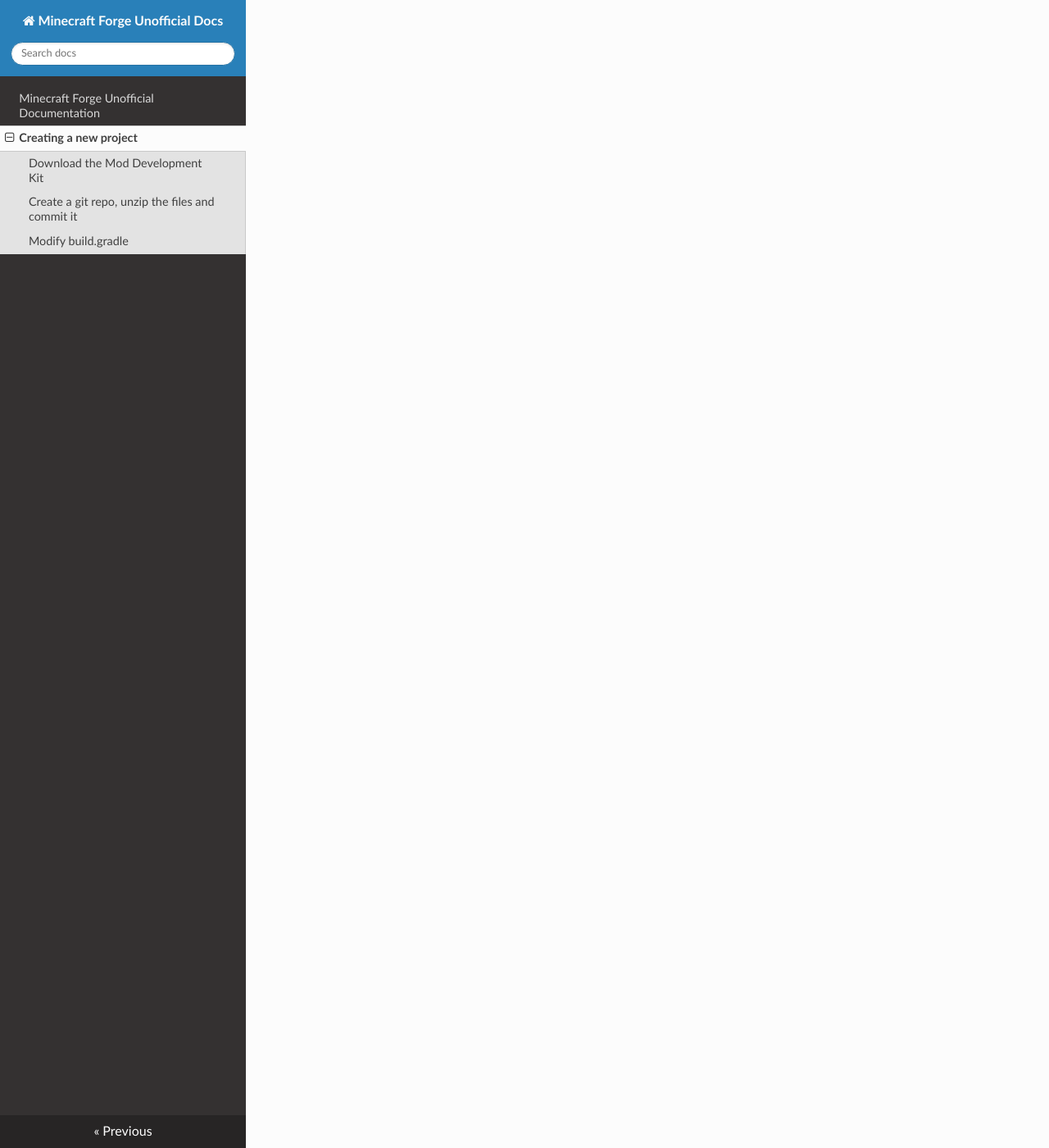
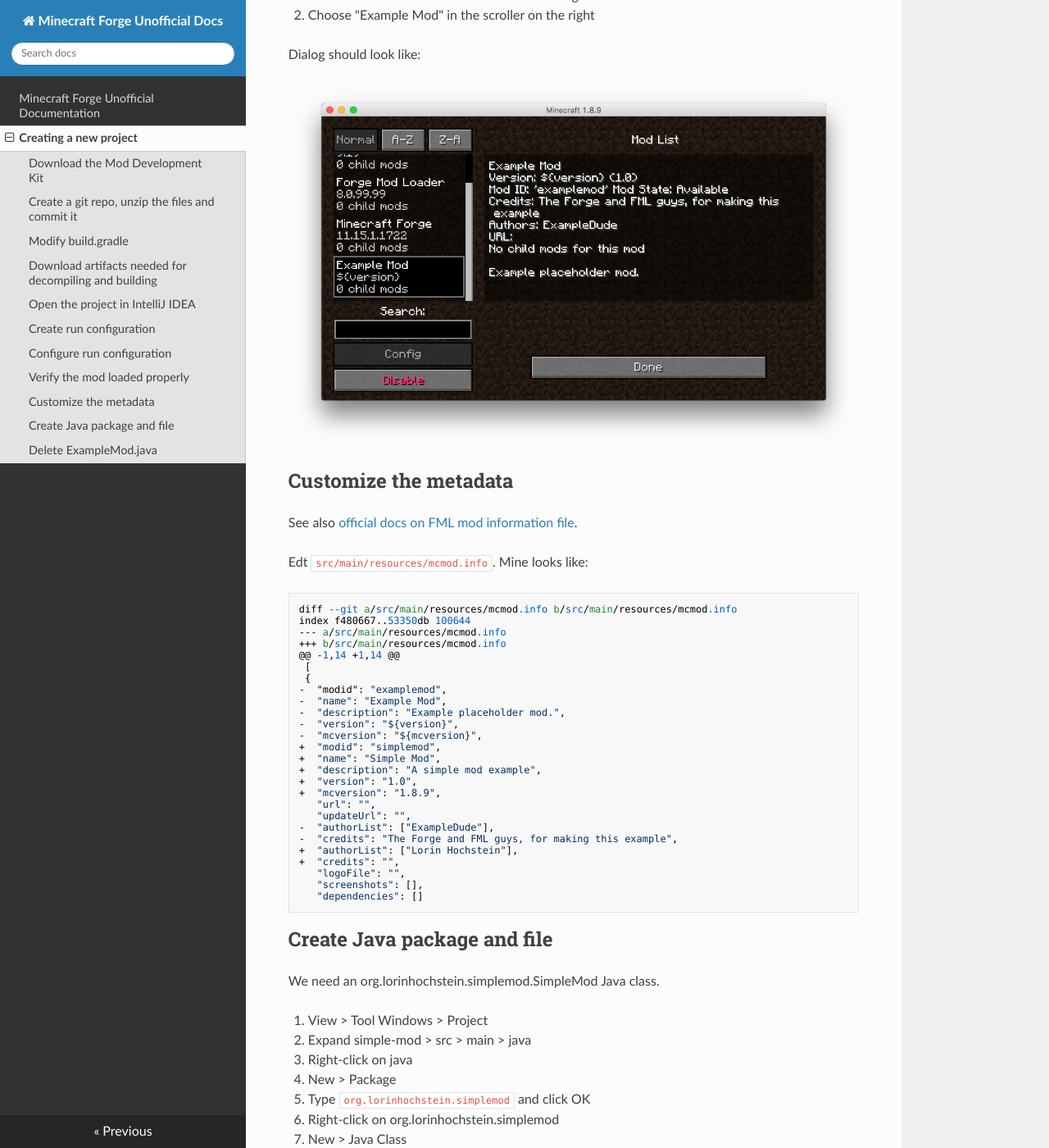
Before and after one commit to lorin/forge-docs, an MkDocs documentation site: the page built from docs/new-project.md, in a window 1280 px wide and 1400 px high, scrolled down 2514 px. Shown: the whole window at 82% size. Built offline with MkDocs 1.6.1, drawn with Linux system fonts in a browser that asks for light colours; nearby versions of some CDN libraries; old or Windows-style settings are respelled for this version of MkDocs; some of the changed text lies outside the part shown.

Commit message:
Add some docs

````diff
--- a/docs/new-project.md
+++ b/docs/new-project.md
@@ -1,12 +1,21 @@
 # Creating a new project
 
+This assumes:
+
+* Minecraft is installed
+* Running on OS X
+* IntelliJ is installed
+
+
 I'm going to use `~/dev/simple-mod` as the location for the mod files, and
-`simplemod` as the name of the mod.
+`simplemod` as the name of the mod, in the org.lorinhochstein.simplemod group.
+
+
 
 ## Download the Mod Development Kit
 
-1. Go to http://files.minecraftforge.net/ and in the "Download Recommended" box,
-click the Mdk disk.
+1. Go to <http://files.minecraftforge.net/> and in the "Download Recommended" box,
+click the disk image labeled "Mdk".
 
 2. You'll likely get some horrible popup asking you to to download a new media
 player or somesuch. Cancel that download.
@@ -47,3 +57,132 @@
  minecraft {
      version = "1.8.9-11.15.1.1722"
 ```
+
+## Download artifacts needed for decompiling and building
+
+```
+./gradlew setupDecompWorkspace
+```
+
+## Open the project in IntelliJ IDEA
+
+```
+idea .
+```
+
+1. Brings up the "Import Project from Gradle" dialog.
+2. Click "OK" at bottom-right.
+
+## Create run configuration
+
+Exit IntelliJ IDEA, then do:
+
+```
+./gradlew genIntellijRuns
+```
+
+## Configure run configuration
+
+1. Launch IntelliJ IDEA loaded with the project
+1. In the "Run configurations" dropdown at the top-right of IDEA, cilck on the down
+   arrow and choose "Edit Configurations..."
+1. Choose "Minecraft Client" in the left-hand pane
+1. For "Use classpath of module", click the dropdown and choose
+   "simple-mod_main"
+
+![Screen shot](img/run-config.png)
+
+Once this is done:
+
+1. Click "OK" to dismiss the dialog
+1. Run the "Minecraft Client" configuration.
+
+This should load Minecraft.
+
+## Verify the mod loaded properly
+
+1. Click the "Mods" button in the Minecraft dialog.
+1. Choose "Example Mod" in the scroller on the right
+
+Dialog should look like:
+
+![Screen shot](img/mod-dialog.png)
+
+
+## Customize the metadata
+
+See also [official docs on FML mod information file][fmlmodinfo].
+
+[fmlmodinfo]: https://github.com/MinecraftForge/FML/wiki/FML-mod-information-file
+
+
+Edt `src/main/resources/mcmod.info`. Mine looks like:
+
+```
+diff --git a/src/main/resources/mcmod.info b/src/main/resources/mcmod.info
+index f480667..53350db 100644
+--- a/src/main/resources/mcmod.info
++++ b/src/main/resources/mcmod.info
+@@ -1,14 +1,14 @@
+ [
+ {
+-  "modid": "examplemod",
+-  "name": "Example Mod",
+-  "description": "Example placeholder mod.",
+-  "version": "${version}",
+-  "mcversion": "${mcversion}",
++  "modid": "simplemod",
++  "name": "Simple Mod",
++  "description": "A simple mod example",
++  "version": "1.0",
++  "mcversion": "1.8.9",
+   "url": "",
+   "updateUrl": "",
+-  "authorList": ["ExampleDude"],
+-  "credits": "The Forge and FML guys, for making this example",
++  "authorList": ["Lorin Hochstein"],
++  "credits": "",
+   "logoFile": "",
+   "screenshots": [],
+   "dependencies": []
+```
+
+## Create Java package and file
+
+We need an org.lorinhochstein.simplemod.SimpleMod Java
+class.
+
+1. View > Tool Windows > Project
+1. Expand simple-mod > src > main > java
+1. Right-click on java
+1. New > Package
+1. Type `org.lorinhochstein.simplemod` and click OK
+1. Right-click on org.lorinhochstein.simplemod
+1. New > Java Class
+1. Type `SimpleMod` and click OK
+1. Write an initial no-op implementation:
+
+
+```
+package org.lorinhochstein.simplemod;
+
+import net.minecraftforge.fml.common.Mod;
+import net.minecraftforge.fml.common.event.FMLInitializationEvent;
+
+@Mod(modid = SimpleMod.MODID, version = SimpleMod.VERSION)
+public class SimpleMod {
+    public static final String MODID = "simplemod";
+    public static final String VERSION = "1.0";
+
+    @Mod.EventHandler
+    public void init(FMLInitializationEvent event)
+    {
+        // nothing here yet
+    }
+}
+```
+
+## Delete ExampleMod.java
+
+Delete `src/main/java/com/example/examplemod/ExampleMod.java`. Easiest is to
+click on it in IDEA and hit the "delete" key.
````
Also changed, not shown: other parts of docs/new-project.md (+1 -0 lines).
